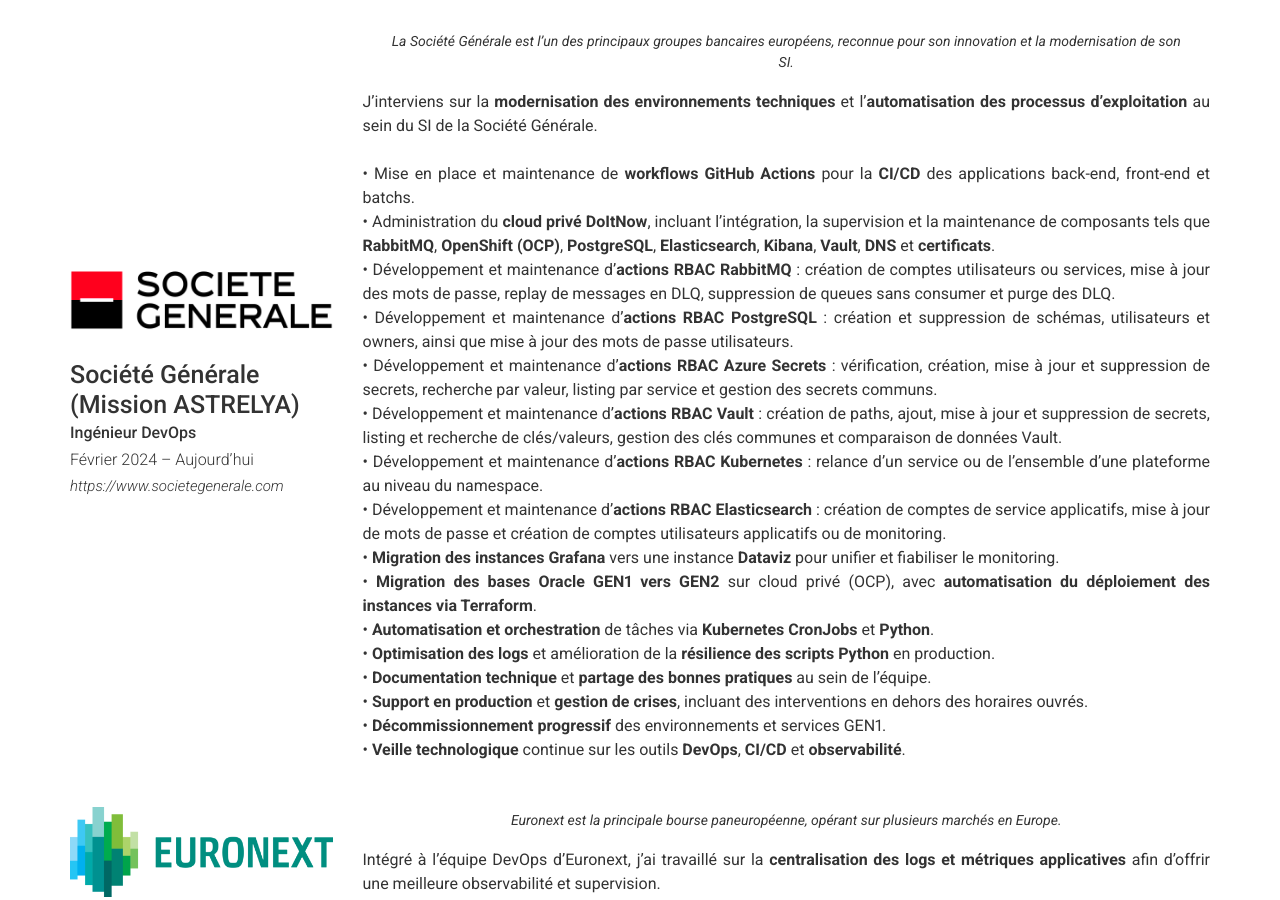
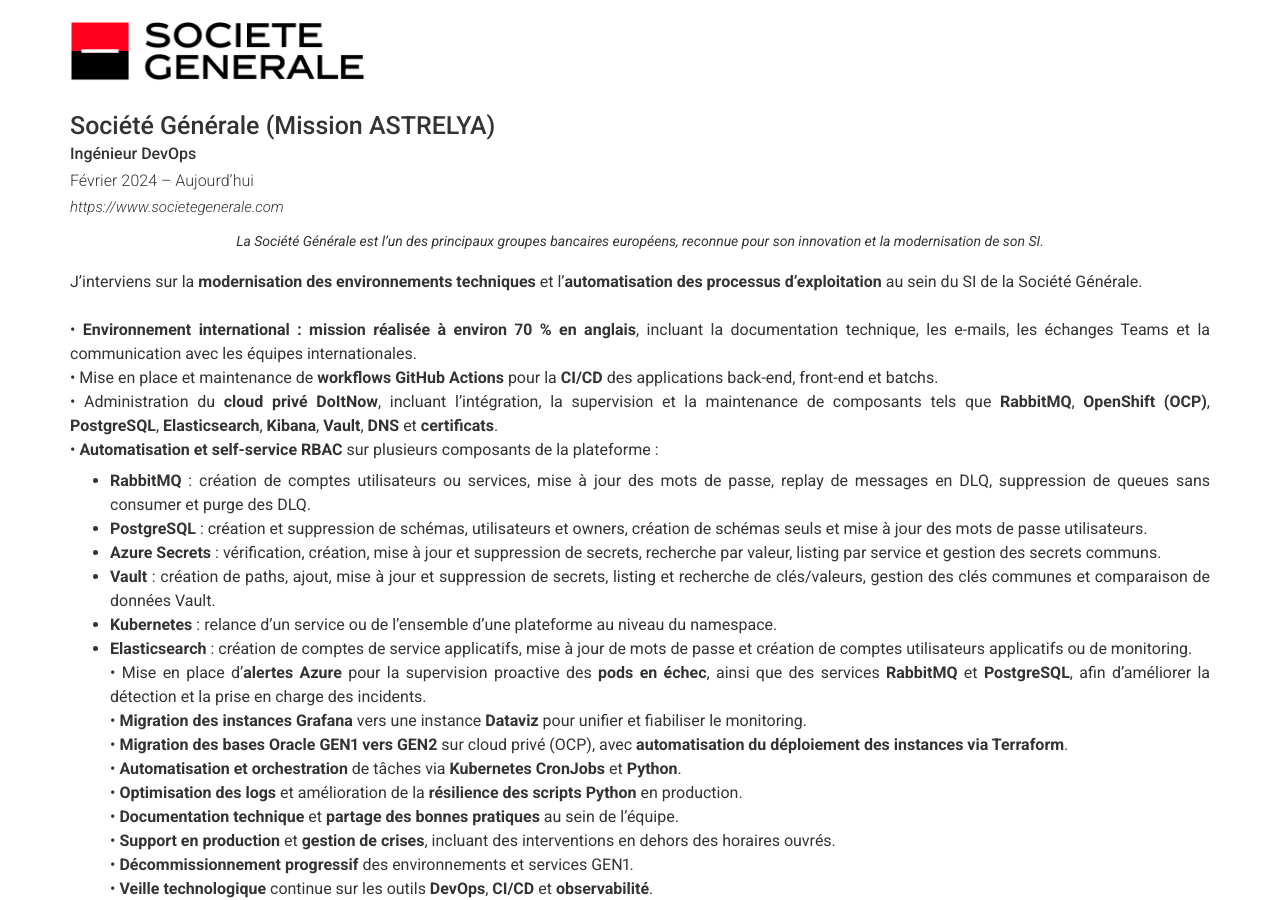
Before and after one commit to SERDANI/serdaninicolas.github.io, a Jekyll site: the page built from index.md, in a window 1280 px wide and 900 px high, scrolled down 1055 px. Built offline with Jekyll 4.4.1, drawn with Linux system fonts in a browser that asks for light colours; nearby versions of some CDN libraries.

Commit message:
Update _config.yml

```diff
--- a/_config.yml
+++ b/_config.yml
@@ -44,7 +44,7 @@ content:
   - title: Expériences
     layout: list
     content:
-      - layout: left
+      - layout: top
         title: '<img src="images/logo_sg.png" height="60"><br><br>Société Générale (Mission ASTRELYA)'
         sub_title: Ingénieur DevOps
         caption: Février 2024 – Aujourd’hui
@@ -53,14 +53,17 @@ content:
           La Société Générale est l’un des principaux groupes bancaires européens, reconnue pour son innovation et la modernisation de son SI.
         description: |
           J’interviens sur la **modernisation des environnements techniques** et l’**automatisation des processus d’exploitation** au sein du SI de la Société Générale.<br><br>
+          • **Environnement international : mission réalisée à environ 70 % en anglais**, incluant la documentation technique, les e-mails, les échanges Teams et la communication avec les équipes internationales.
           • Mise en place et maintenance de **workflows GitHub Actions** pour la **CI/CD** des applications back-end, front-end et batchs.
           • Administration du **cloud privé DoItNow**, incluant l’intégration, la supervision et la maintenance de composants tels que **RabbitMQ**, **OpenShift (OCP)**, **PostgreSQL**, **Elasticsearch**, **Kibana**, **Vault**, **DNS** et **certificats**.
-          • Développement et maintenance d’**actions RBAC RabbitMQ** : création de comptes utilisateurs ou services, mise à jour des mots de passe, replay de messages en DLQ, suppression de queues sans consumer et purge des DLQ.
-          • Développement et maintenance d’**actions RBAC PostgreSQL** : création et suppression de schémas, utilisateurs et owners, ainsi que mise à jour des mots de passe utilisateurs.
-          • Développement et maintenance d’**actions RBAC Azure Secrets** : vérification, création, mise à jour et suppression de secrets, recherche par valeur, listing par service et gestion des secrets communs.
-          • Développement et maintenance d’**actions RBAC Vault** : création de paths, ajout, mise à jour et suppression de secrets, listing et recherche de clés/valeurs, gestion des clés communes et comparaison de données Vault.
-          • Développement et maintenance d’**actions RBAC Kubernetes** : relance d’un service ou de l’ensemble d’une plateforme au niveau du namespace.
-          • Développement et maintenance d’**actions RBAC Elasticsearch** : création de comptes de service applicatifs, mise à jour de mots de passe et création de comptes utilisateurs applicatifs ou de monitoring.
+          • **Automatisation et self-service RBAC** sur plusieurs composants de la plateforme :
+            - **RabbitMQ** : création de comptes utilisateurs ou services, mise à jour des mots de passe, replay de messages en DLQ, suppression de queues sans consumer et purge des DLQ.
+            - **PostgreSQL** : création et suppression de schémas, utilisateurs et owners, création de schémas seuls et mise à jour des mots de passe utilisateurs.
+            - **Azure Secrets** : vérification, création, mise à jour et suppression de secrets, recherche par valeur, listing par service et gestion des secrets communs.
+            - **Vault** : création de paths, ajout, mise à jour et suppression de secrets, listing et recherche de clés/valeurs, gestion des clés communes et comparaison de données Vault.
+            - **Kubernetes** : relance d’un service ou de l’ensemble d’une plateforme au niveau du namespace.
+            - **Elasticsearch** : création de comptes de service applicatifs, mise à jour de mots de passe et création de comptes utilisateurs applicatifs ou de monitoring.
+          • Mise en place d’**alertes Azure** pour la supervision proactive des **pods en échec**, ainsi que des services **RabbitMQ** et **PostgreSQL**, afin d’améliorer la détection et la prise en charge des incidents.
           • **Migration des instances Grafana** vers une instance **Dataviz** pour unifier et fiabiliser le monitoring.
           • **Migration des bases Oracle GEN1 vers GEN2** sur cloud privé (OCP), avec **automatisation du déploiement des instances via Terraform**.
           • **Automatisation et orchestration** de tâches via **Kubernetes CronJobs** et **Python**.
@@ -175,6 +178,7 @@ content:
         <img src="images/logo_terra.png" style="height:55px; max-width:100%;" title="Terraform">
         <img src="images/logo_ansible.png" style="height:55px; max-width:100%;" title="Ansible">
         <img src="images/logo_git.png" style="height:55px; max-width:100%;" title="GitHub Actions">
+        <img src="images/logo_azure.png" style="height:55px; max-width:100%;" title="Microsoft Azure">
         <img src="images/logo_aws.png" style="height:55px; max-width:100%;" title="AWS">
       </div>
 
```
